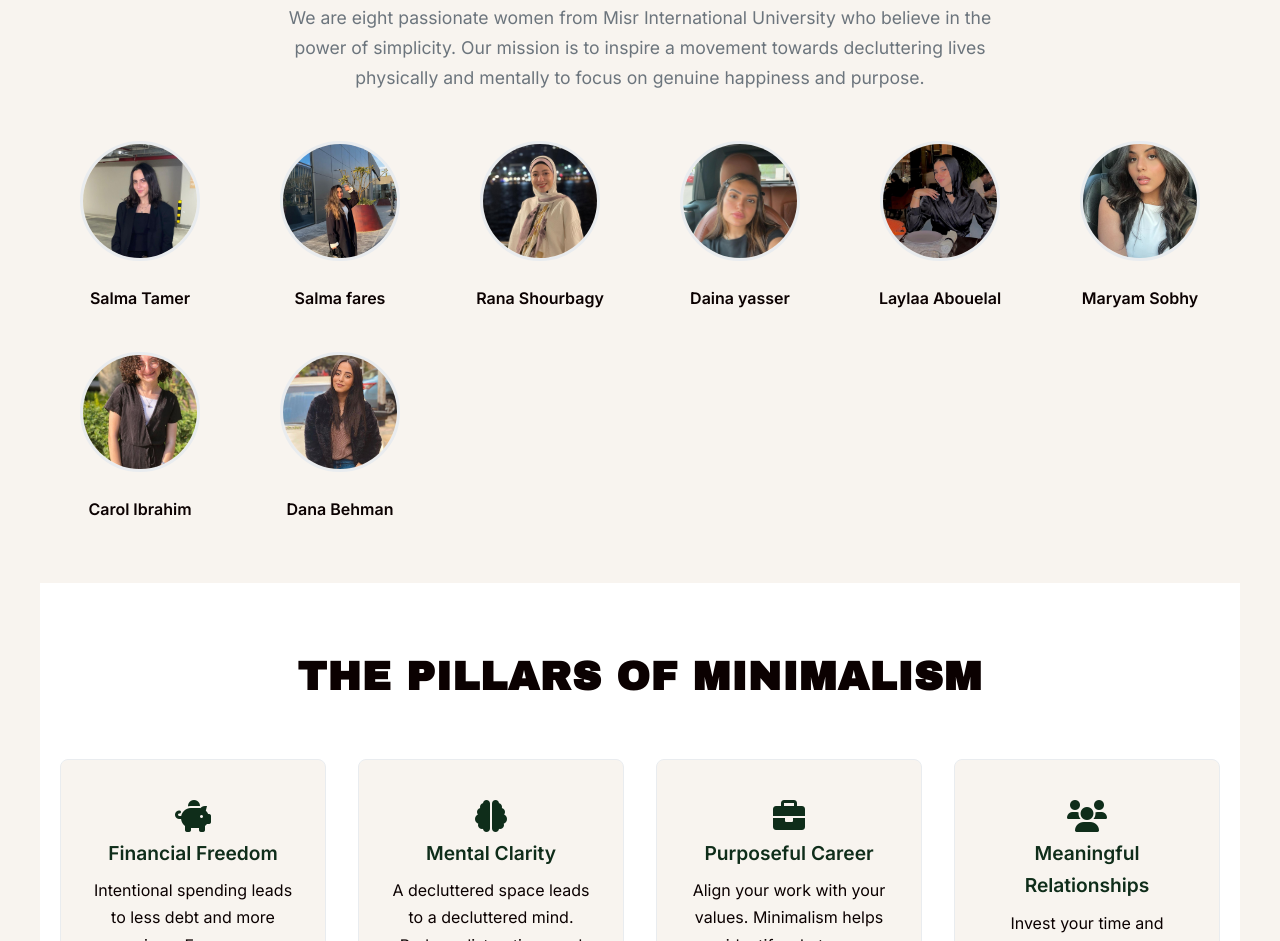
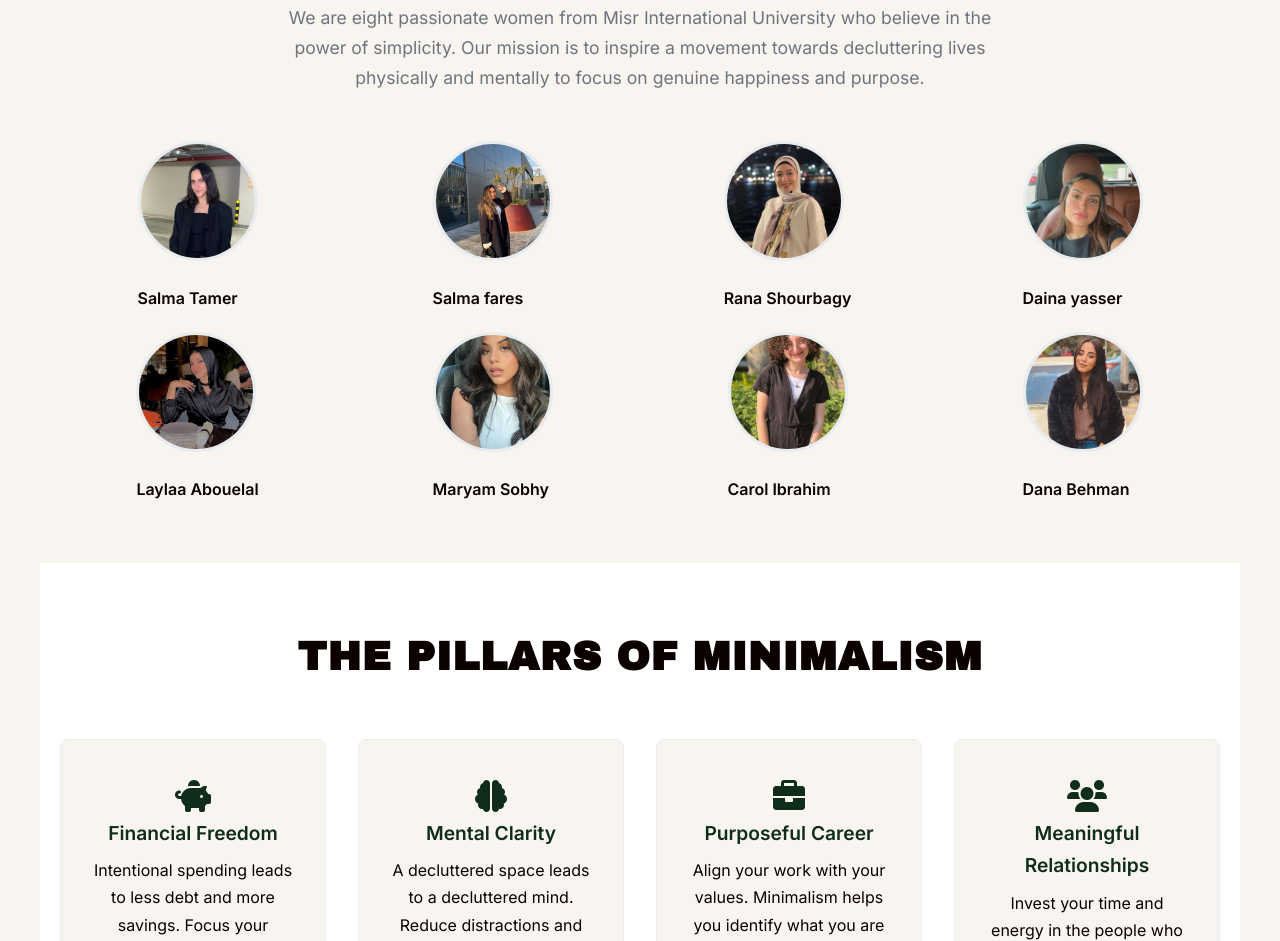
Before and after one commit to BidoElguindy/wijdan_minimalism_site, a plain HTML site: page index.html in a window 1280 px wide. Shown: the part 977-1918 px from the top of the page. Drawn offline with Linux system fonts and the light colour scheme.

Commit message:
Update index.html

```diff
--- a/index.html
+++ b/index.html
@@ -157,9 +157,10 @@
 
     .team-grid {
       display: grid;
-      grid-template-columns: repeat(auto-fill, minmax(150px, 1fr));
-      gap: 2.5rem;
-      text-align: center;
+      grid-template-columns: repeat(4, 1fr); /* 4 columns */
+      gap: 20px; /* spacing between members */
+      justify-items: center;
+      margin-top: 2rem;
     }
 
     .team-member img {
```
